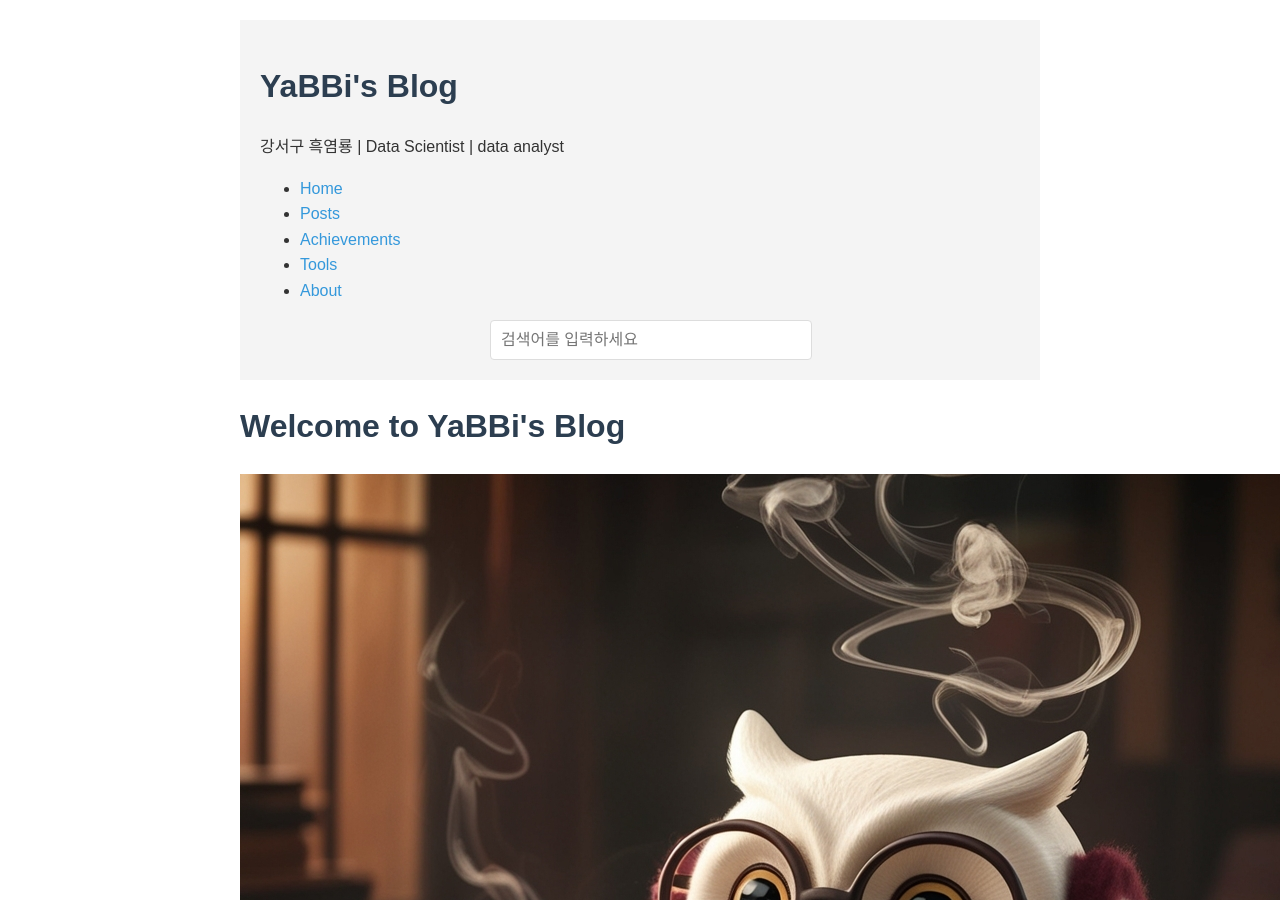
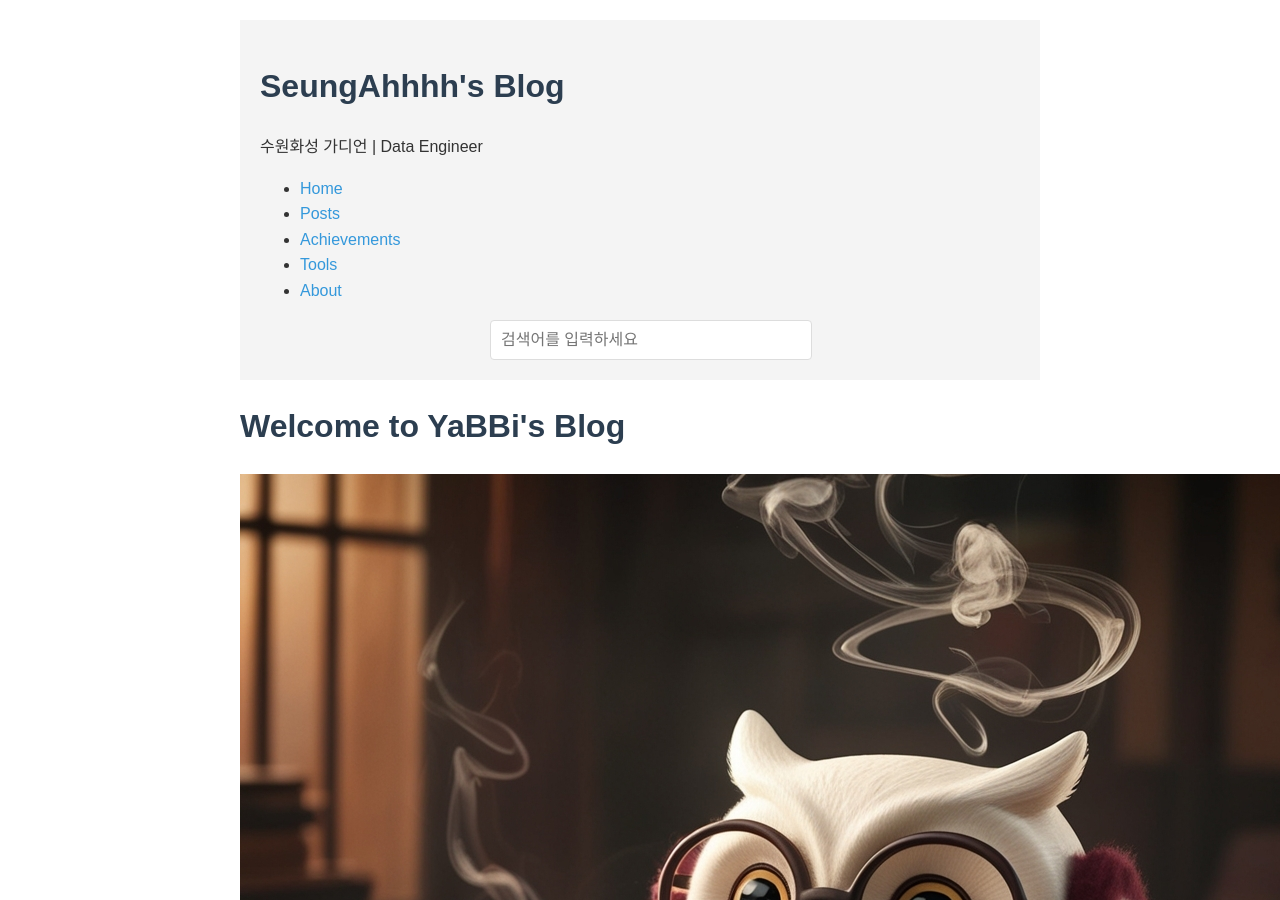
Before and after one commit to zuzizzuziz1/zuzizzuziz1.github.io, a Jekyll site: the page built from index.html, in a window 1280 px wide and 900 px high. Built offline with Jekyll 4.4.1, drawn with Linux system fonts in a browser that asks for light colours; part of the change alters nothing that is shown.

Commit message:
카테고리업로드

```diff
--- a/_config.yml
+++ b/_config.yml
@@ -1,15 +1,15 @@
 # Site settings
 # 블로그 제목을 여기에서 수정하세요
-title: YaBBi's Blog
+title: SeungAhhhh's Blog
 # 블로그 설명을 여기에서 수정하세요
-description: 강서구 흑염룡 | Data Scientist | data analyst
+description: 수원화성 가디언 | Data Engineer
 # 블로그 URL을 수정하세요
-url: "https://yabbion.github.io/"
+url: "https://zuzizzuziz1.github.io/"
 github_username: YaBBiOn
 # 블로그 저자 이름을 수정하세요
-author: YaBBi
+author: SeungAh Choi
 # 블로그 이메일 주소를 수정하세요
-email: yabbion93@gmail.com
+email: zuzizzuziz1@gmail.com
 
 # Build settings
 markdown: kramdown
@@ -75,16 +75,134 @@ category_structure:
     subcategories:
       - python
       - java
-      - web-automation
-  data_science:
+
+  computer_science:
 # 블로그 제목을 여기에서 수정하세요
-    title: Data Science
+    title: Computer Science
     subcategories:
-      - data_analysis
-      - machine_learning
-      - deep_learning
-      - data_visualization
-  devops_&_cloud:
+      - hardware
+      - software
+
+  db_&_sql:
+# 블로그 제목을 여기에서 수정하세요
+    title: DataBase & SQL
+    subcategories:
+      - database
+      - cloud DB
+      - RDBMS
+      - SQL
+      - NoSQL
+      - Search Engine
+
+  dev_core_competence:
+# 블로그 제목을 여기에서 수정하세요
+    title: 개발 기본 역량 (Dev Core Competence)
+    subcategories:
+      - 코딩의 기초 원칙
+      - 프로젝트 전략
+      - 데이터 구조, 알고리즘
+      - Git
+      - HTTP, HTTPS
+      - 기타 추가 항목
+      - 인증 방식
+
+  web_framework_&_router:
+# 블로그 제목을 여기에서 수정하세요
+    title: 웹 프레임워크 & 라우터
+    subcategories:
+      - python - flask
+      - python - Django
+      - java - Spring
+
+  sw_testing:
+# 블로그 제목을 여기에서 수정하세요
+    title: Software Testing
+    subcategories:
+      - 기능 테스트
+      - 통합 테스트
+      - 단위 테스트
+      - 회귀 테스트
+
+  cicd_&_virtualization:
+# 블로그 제목을 여기에서 수정하세요
+    title: CI/CD & 가상화(Virtualization)
+    subcategories:
+      - CI
+      - CD
+      - Docker
+      - Kubernetes
+
+  pipeline_monitoring:
+# 블로그 제목을 여기에서 수정하세요
+    title: Pipeline Monitoring
+    subcategories:
+      - Prometheus
+
+  cloud:
+# 블로그 제목을 여기에서 수정하세요
+    title: Cloud
+    subcategories:
+      - AWS
+      - Google Cloud
+
+  cluster_computing:
+# 블로그 제목을 여기에서 수정하세요
+    title: Cluster Computing
+    subcategories:
+      - Apache Hadoop
+      - Kafka
+
+  data_warehouse:
+# 블로그 제목을 여기에서 수정하세요
+    title: Data Warehouse
+    subcategories:
+      - Apache Hive
+      - Snowflake
+      - Amazon Redshift
+      - Google Bigquery
+
+  messaging:
+# 블로그 제목을 여기에서 수정하세요
+    title: Messaging
+    subcategories:
+      - RabbitMQ
+      - Apache Active MQ
+
+  ai:
+# 블로그 제목을 여기에서 수정하세요
+    title: Artificial intelligence (AI)
+    subcategories:
+      - ML, DL
+      - AI Math
+  data_preprocessing:
+# 블로그 제목을 여기에서 수정하세요
+    title: Data Preprocessing
+    subcategories:
+      - Batch
+      - Stream
+      - Hybrid
+  data_visualization:
+# 블로그 제목을 여기에서 수정하세요
+    title: Data Visualization
+    subcategories:
+      - Tableau
+      - Graphana
+      - Jupyter Notebook
+  mlops:
+# 블로그 제목을 여기에서 수정하세요
+    title: MLOps
+    subcategories:
+      - Mlflow
+      - Kubeflow
+      - DVC
+  dict:
+# 블로그 제목을 여기에서 수정하세요
+    title: 용어사전
+    subcategories:
+      - DevOps
+      - MLOps
+      - GitOps
+
 
 
 
```
